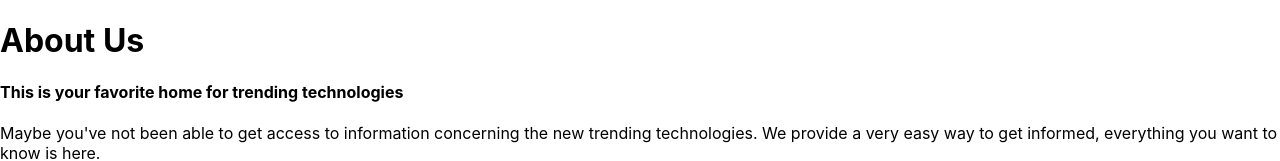
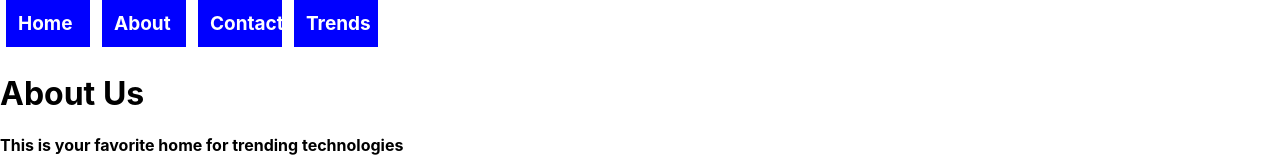
Before and after one commit to EliazarAgwaya/Trending-Tech-Display, a React (Create React App) app: page /about in a window 1280 px wide. Shown: the top 161 px of the page. Built offline with nearby package versions, Linux system fonts and the light colour scheme.

Commit message:
Renders the NavBar component in the About component

```diff
--- a/src/About.js
+++ b/src/About.js
@@ -1,8 +1,14 @@
 import React from "react"
+import NavBar from "./NavBar"
 
 function About () {
     return (
         <div className="about">
+            <div className="nav-container">
+             <div className="nav">
+                <NavBar/>
+             </div>
+            </div>
             <h1>About Us</h1>
             <div className="float-image">
                 <div className="header4">
```
